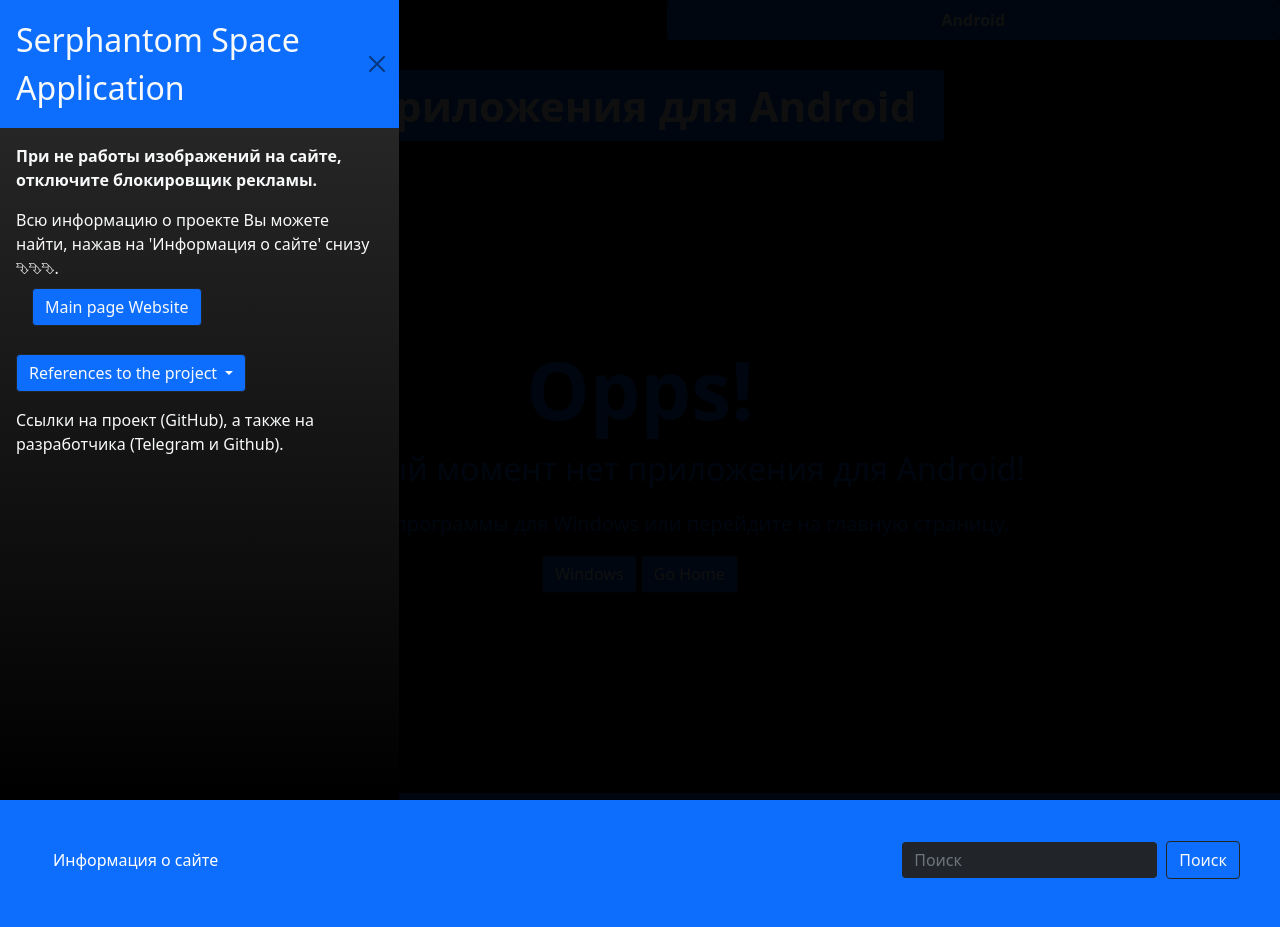
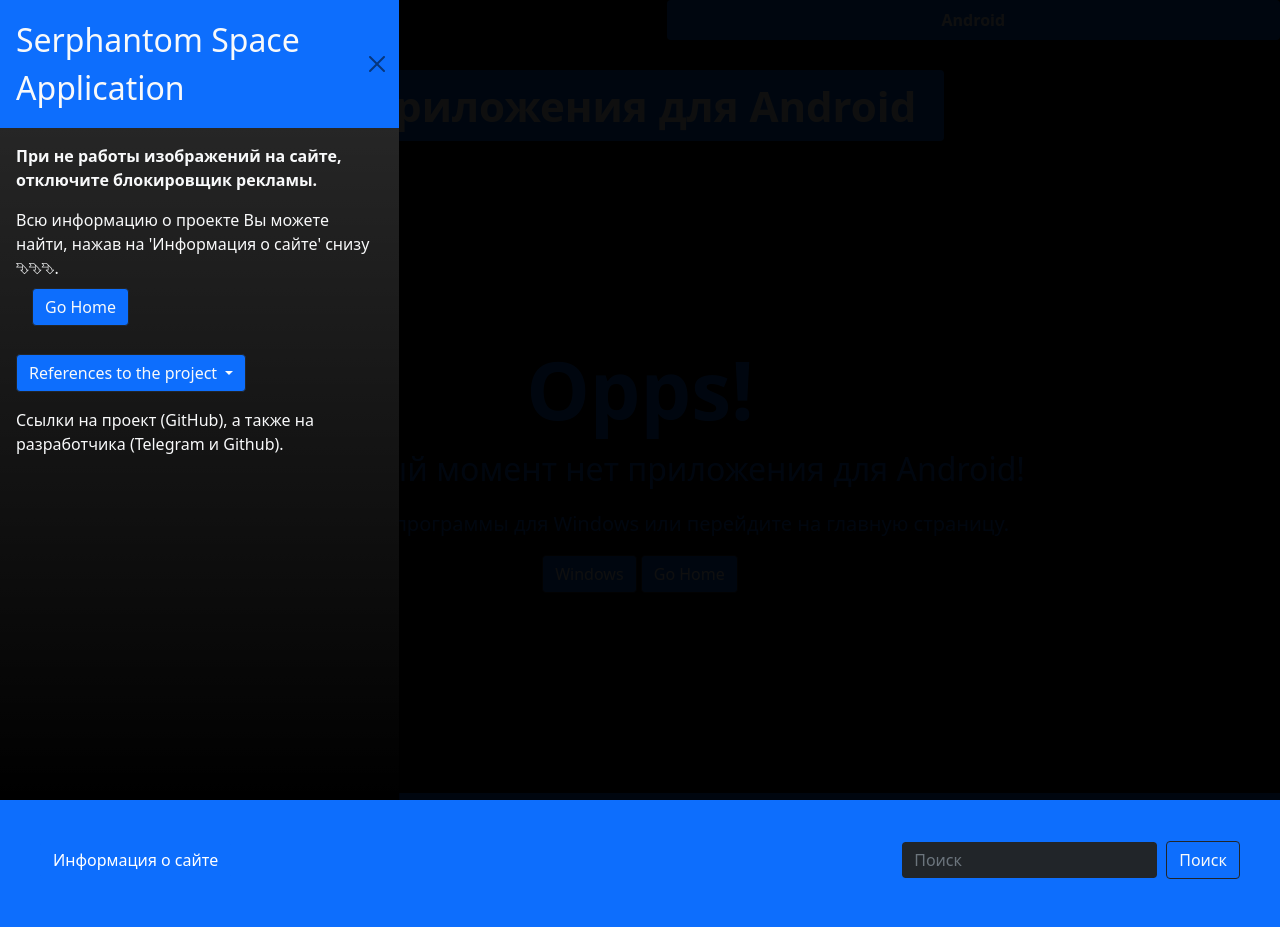
Before and after one commit to LebedevSergeyVach/SerphantomApplication, a Django app: page /android in a window 1280 px wide, after a click that opens the changed part. Run offline with Django 5.2, Linux system fonts and the light colour scheme; data that the repository does not hold is empty; some libraries are stand-ins or nearby versions.

Commit message:
Update base.html

```diff
--- a/advertisements/templates/base.html
+++ b/advertisements/templates/base.html
@@ -52,7 +52,7 @@
         <div class="row mb-1">
             <div class="row-cols-1">
                 <a class="nav-link" aria-current="page" href="{% url 'welcome' %}">
-                    <button type="submit" class="btn btn-primary btn-outline-dark text-light">Main page Website</button>
+                    <button type="submit" class="btn btn-primary btn-outline-dark text-light">Go Home</button>
                 </a>
                 {% if user.is_superuser or user.username == "mirrostate" or user.username == "Hefranterm" %}
                     <a class="nav-link" aria-current="page" href="/admin">
```
